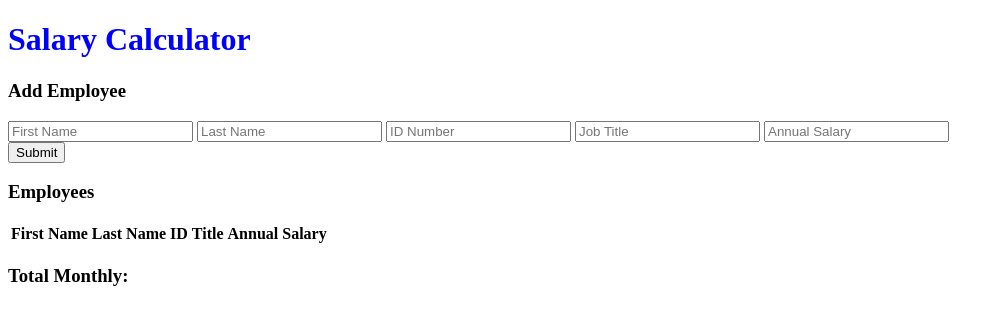
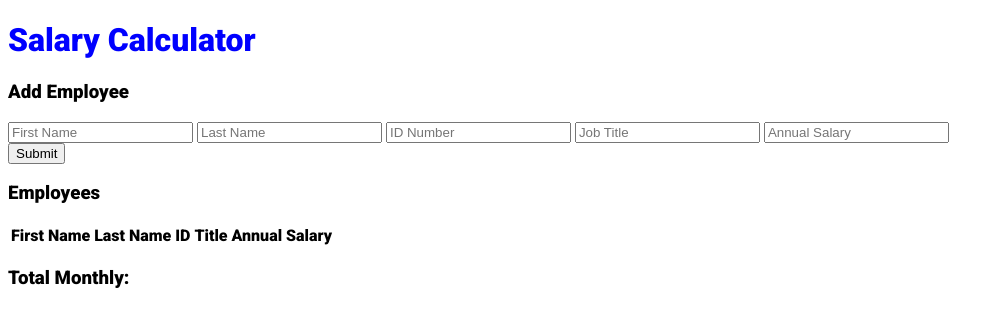
Before and after one commit to kelkuno/weekend-jquery-salary-calculator, a plain HTML site: page index.html in a window 1280 px wide. Shown: the whole page, without its empty margins (0-1004 px from the left). Drawn offline with Linux system fonts and the light colour scheme.

Commit message:
logic done; css started

```diff
--- a/client.js
+++ b/client.js
@@ -14,6 +14,7 @@ let employees = [];
 let deletedSum = 0;
 
 function deleteRow(){
+
     console.log('delete');
     //testing .text() as a getter
     //"it returns the text content of all matched elements"
@@ -143,5 +144,5 @@ function createEmployee(employeeFirstName, lastName, idNumber, jobTitle, annualS
     employees.push(employee);
 }// end of newEmployee Function
 
-createEmployee('Kelsey ', 'Kuno', 78, 'driver', 100);
+//createEmployee('Kelsey ', 'Kuno', 78, 'driver', 100);
 console.log(employees);
--- a/index.html
+++ b/index.html
@@ -4,6 +4,9 @@
     <meta charset="UTF-8">
     <meta http-equiv="X-UA-Compatible" content="IE=edge">
     <meta name="viewport" content="width=device-width, initial-scale=1.0">
+    <link rel="preconnect" href="https://fonts.googleapis.com">
+    <link rel="preconnect" href="https://fonts.gstatic.com" crossorigin>
+    <link href="https://fonts.googleapis.com/css2?family=Roboto:ital,wght@0,400;0,900;1,400&display=swap" rel="stylesheet">
     <link href="style.css" rel="stylesheet">
     <script src="jquery.js"></script>
     <script src="client.js"></script>
--- a/style.css
+++ b/style.css
@@ -1,3 +1,6 @@
+body{
+    font-family: 'Roboto', sans-serif;
+}
 h1 {
     color: blue;
 }
```
